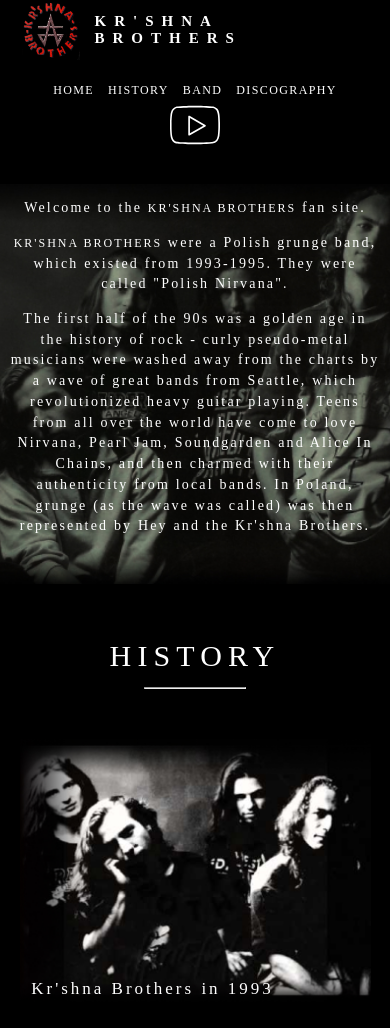
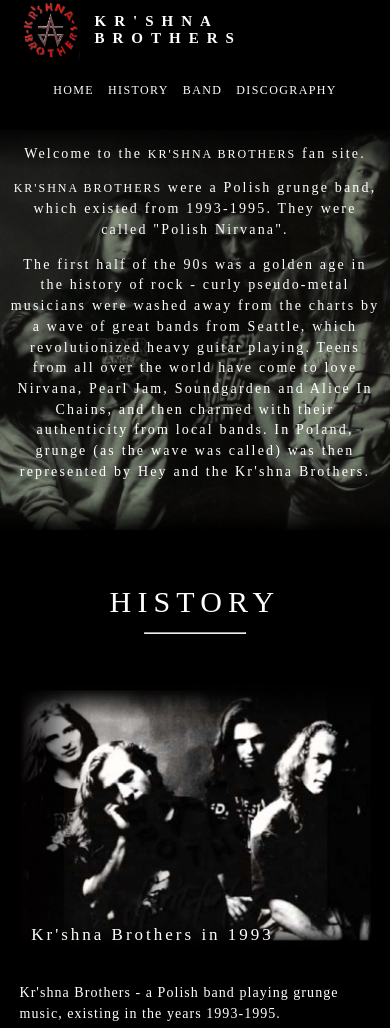
Before and after one commit to DenisB94/krishna-brothers, a plain HTML site: page index.html in a window 390 px wide. Shown: the top 1028 px of the page. Drawn offline with Linux system fonts and the light colour scheme; a web font is replaced by a local one.

Commit message:
Update style.css

```diff
--- a/css/style.css
+++ b/css/style.css
@@ -503,7 +503,7 @@ margin-bottom: 0;
     }
     .header-social-links {
 
-       order: 1;
+       display: none;
     }
     /* home */
 
```
